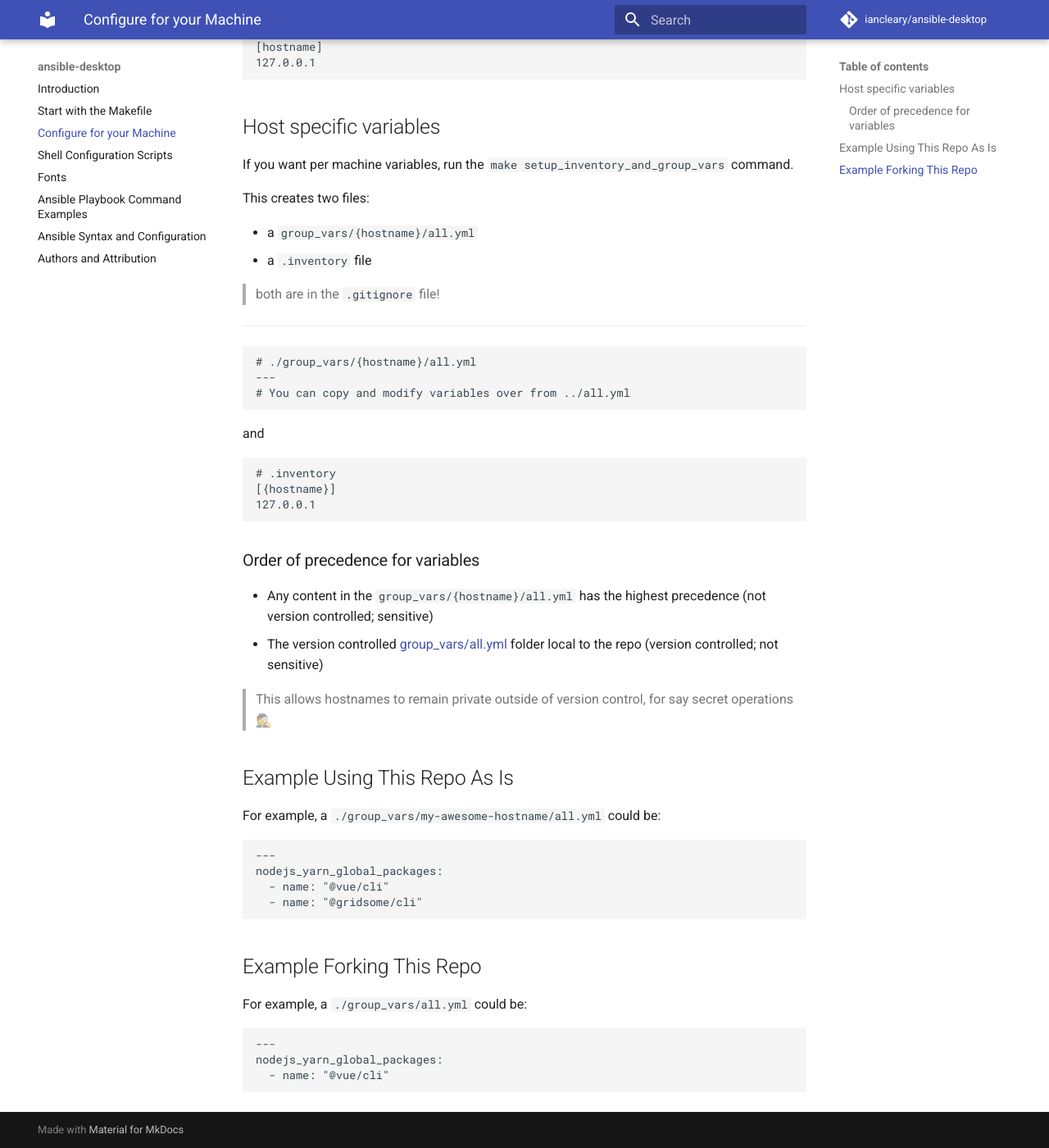
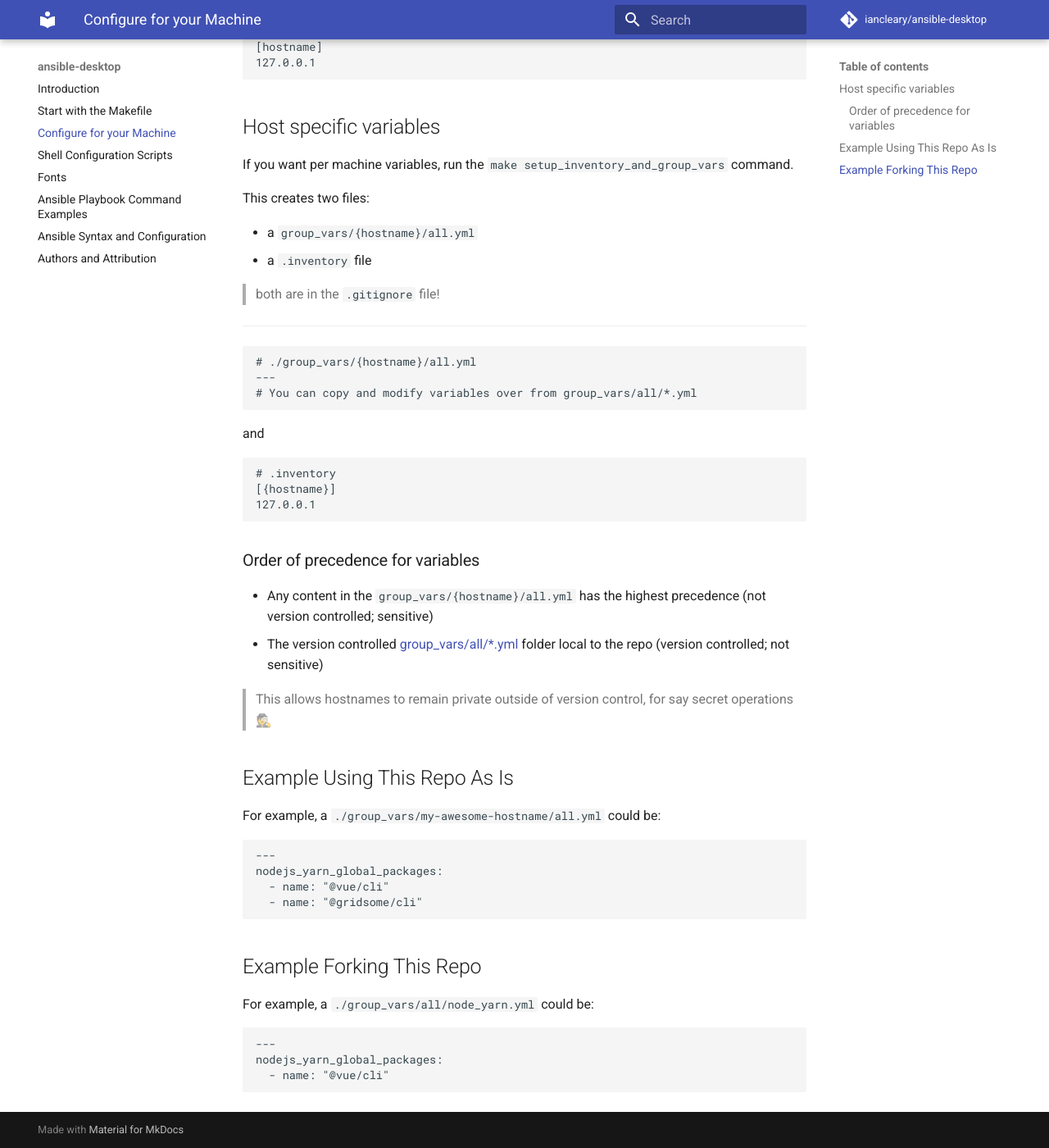
Before and after one commit to iancleary/ubuntu-dev-playbook, an MkDocs documentation site: the page built from docs/host-specific-variables.md, in a window 1280 px wide and 1400 px high, scrolled down 209 px. Shown: the whole window at 82% size. Built offline with MkDocs 1.6.1 and Material for MkDocs 9.7.7, drawn with Linux system fonts in a browser that asks for light colours; comment, search, counter and statistics services are not loaded.

Commit message:
Updated docs on host specific folder due to group_vars reorg

````diff
--- a/docs/host-specific-variables.md
+++ b/docs/host-specific-variables.md
@@ -24,7 +24,7 @@ This creates two files:
 ```yml
 # ./group_vars/{hostname}/all.yml
 ---
-# You can copy and modify variables over from ../all.yml
+# You can copy and modify variables over from group_vars/all/*.yml
 ```
 
 and
@@ -38,7 +38,7 @@ and
 ### Order of precedence for variables
 
 * Any content in the `group_vars/{hostname}/all.yml` has the highest precedence (not version controlled; sensitive)
-* The version controlled [group_vars/all.yml](https://github.com/iancleary/ansible-desktop/tree/master/group_vars/all.yml) folder local to the repo (version controlled; not sensitive)
+* The version controlled [group_vars/all/*.yml](https://github.com/iancleary/ansible-desktop/tree/master/group_vars/all/) folder local to the repo (version controlled; not sensitive)
 
 > This allows hostnames to remain private outside of version control, for say secret operations 🕵️
 
@@ -55,7 +55,7 @@ nodejs_yarn_global_packages:
 
 ## Example Forking This Repo
 
-For example, a `./group_vars/all.yml` could be:
+For example, a `./group_vars/all/node_yarn.yml` could be:
 
 ```yaml
 ---
````
Also changed, not shown: CHANGELOG.md (+2 -1 lines), README.md (+1 -1 lines), 1 other file.
